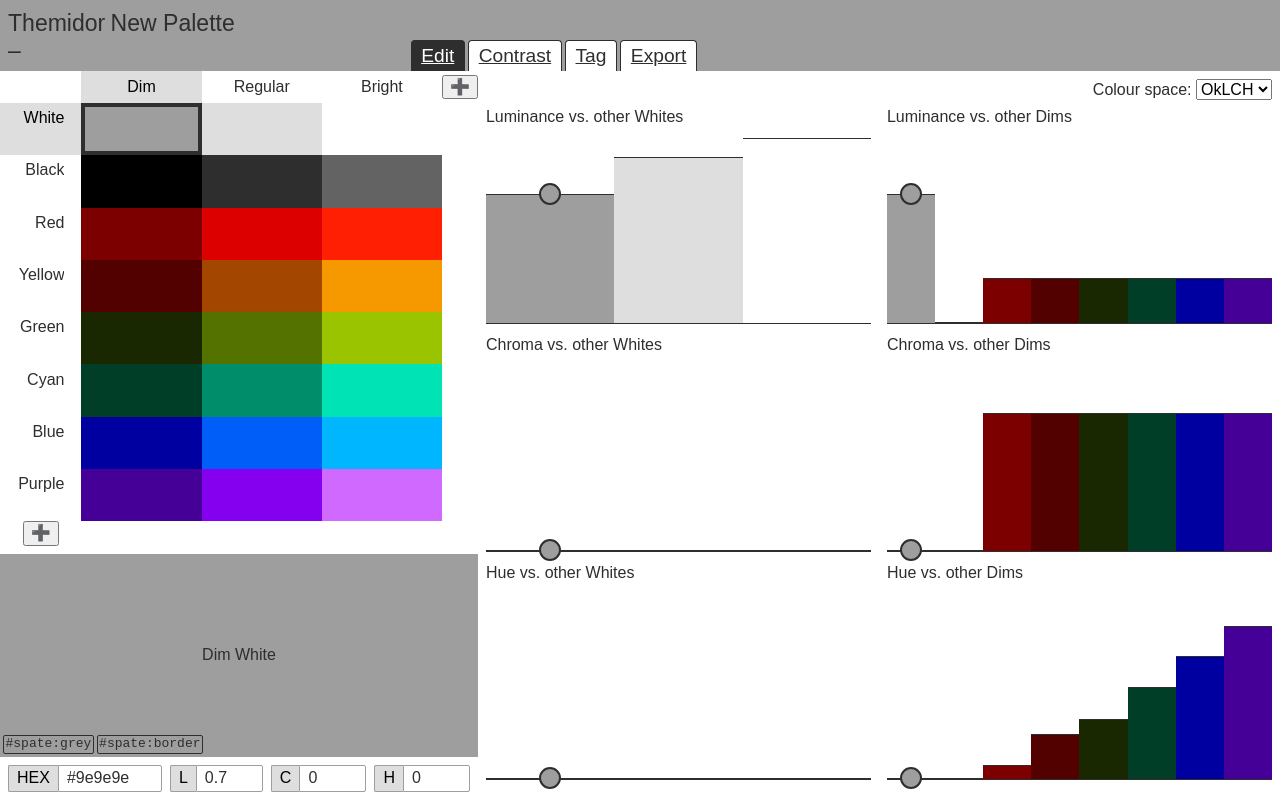
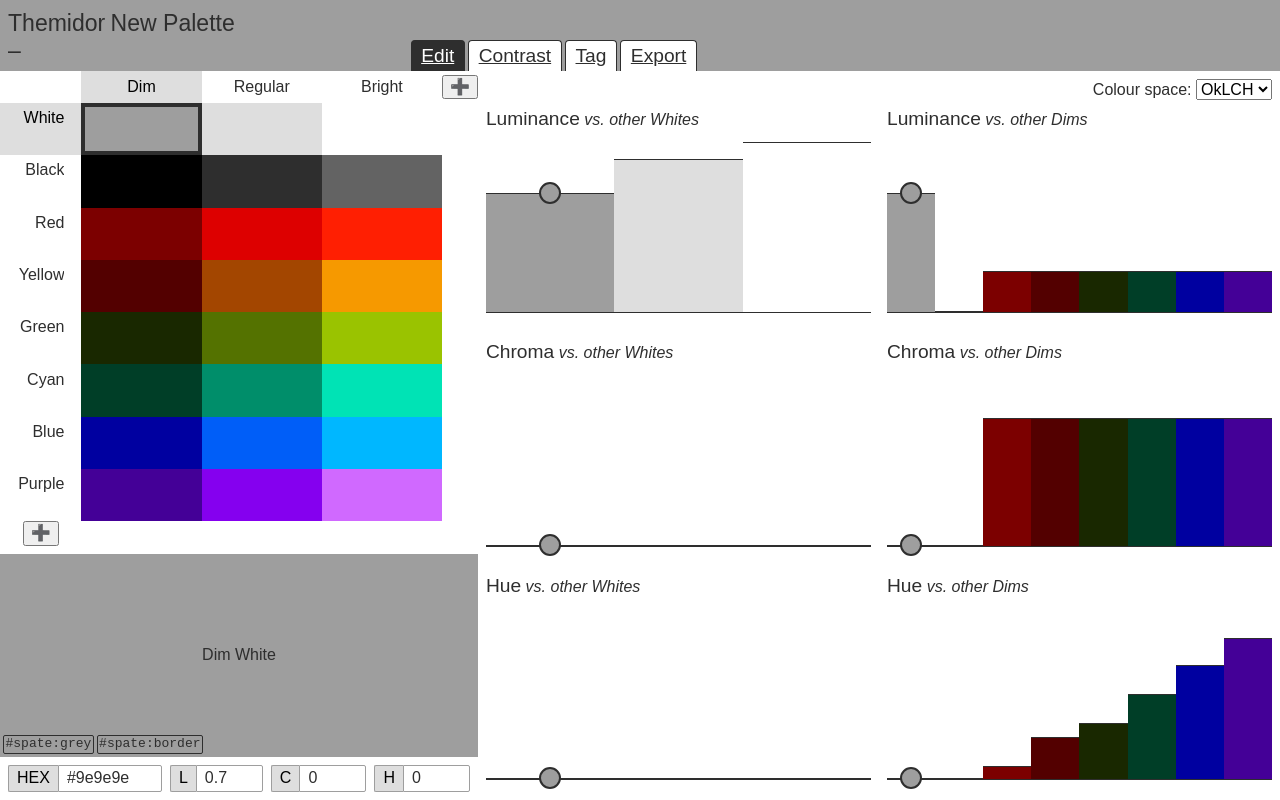
Before and after one commit to krendil/themidor, a Vue app: page /edit in a window 1280 px wide. Built offline with nearby package versions, Linux system fonts and the light colour scheme; a web font is replaced by a local one.

Commit message:
Tweak headings and clip drag input to channel range

```diff
--- a/src/assets/main.css
+++ b/src/assets/main.css
@@ -45,3 +45,11 @@ a {
     transition-property: color, background-color, border-color;
     transition-duration: 150ms;
 }
+
+.text-big {
+    font-size: 1.2rem;
+}
+
+.text-small {
+    font-size: 0.8333rem;
+}
--- a/src/components/Header.vue
+++ b/src/components/Header.vue
@@ -27,7 +27,7 @@ function isCurrentTab(tab: { url: string }): boolean {
       <input id="palette-name" class="invisible colour-transition" :value="paletteStore.palette.name"></input>
     </div>
     <div id="tabs">
-      <div v-for="tab in tabs" class="tab" :class="{selected: isCurrentTab(tab)}">
+      <div v-for="tab in tabs" class="tab text-big" :class="{selected: isCurrentTab(tab)}">
         <RouterLink :to="tab.url">{{tab.text}}</RouterLink>
       </div>
     </div>
@@ -58,7 +58,6 @@ header {
 }
 
 .tab {
-  font-size: 1.2rem;
   border-width: 1px;
   border-radius: 4px 4px 0 0;
 
--- a/src/components/SliderSet.vue
+++ b/src/components/SliderSet.vue
@@ -106,7 +106,8 @@ function stopDragging(event: PointerEvent) {
 
 function onDrag(event: PointerEvent) {
   if(dragContext) {
-    const proportion = (event.clientY - dragContext.top) / (dragContext.bottom - dragContext.top);
+    const proportion =
+      Math.max(0, Math.min(1, (event.clientY - dragContext.top) / (dragContext.bottom - dragContext.top)));
     const newValue = range.value[0] + (1 - proportion) * (range.value[1] - range.value[0]);
     const colour = getColours()[dragContext.index]?.colour;
     if(colour) {
@@ -122,7 +123,7 @@ function onDrag(event: PointerEvent) {
 
 <template>
   <div class="container">
-    <div class="title">{{channelName}} vs. other {{seriesName}}s</div>
+    <div class="title"><span class="text-big">{{channelName}}</span> <i>vs. other {{seriesName}}s</i></div>
     <div class="slider-set">
       <div v-for="(colour, index) in getColours()" :key="index" class="slider"
         :class="{'selected': isSelected(index)}"
--- a/src/views/EditView.vue
+++ b/src/views/EditView.vue
@@ -56,6 +56,7 @@ const channels = computed( () => getMode(colourSpace.value).channels.filter( c =
   display: grid;
   grid-template: repeat(3, 1fr) / 1fr 1fr;
   column-gap: 1rem;
+  row-gap: 1rem;
   flex: auto;
 }
 
```
